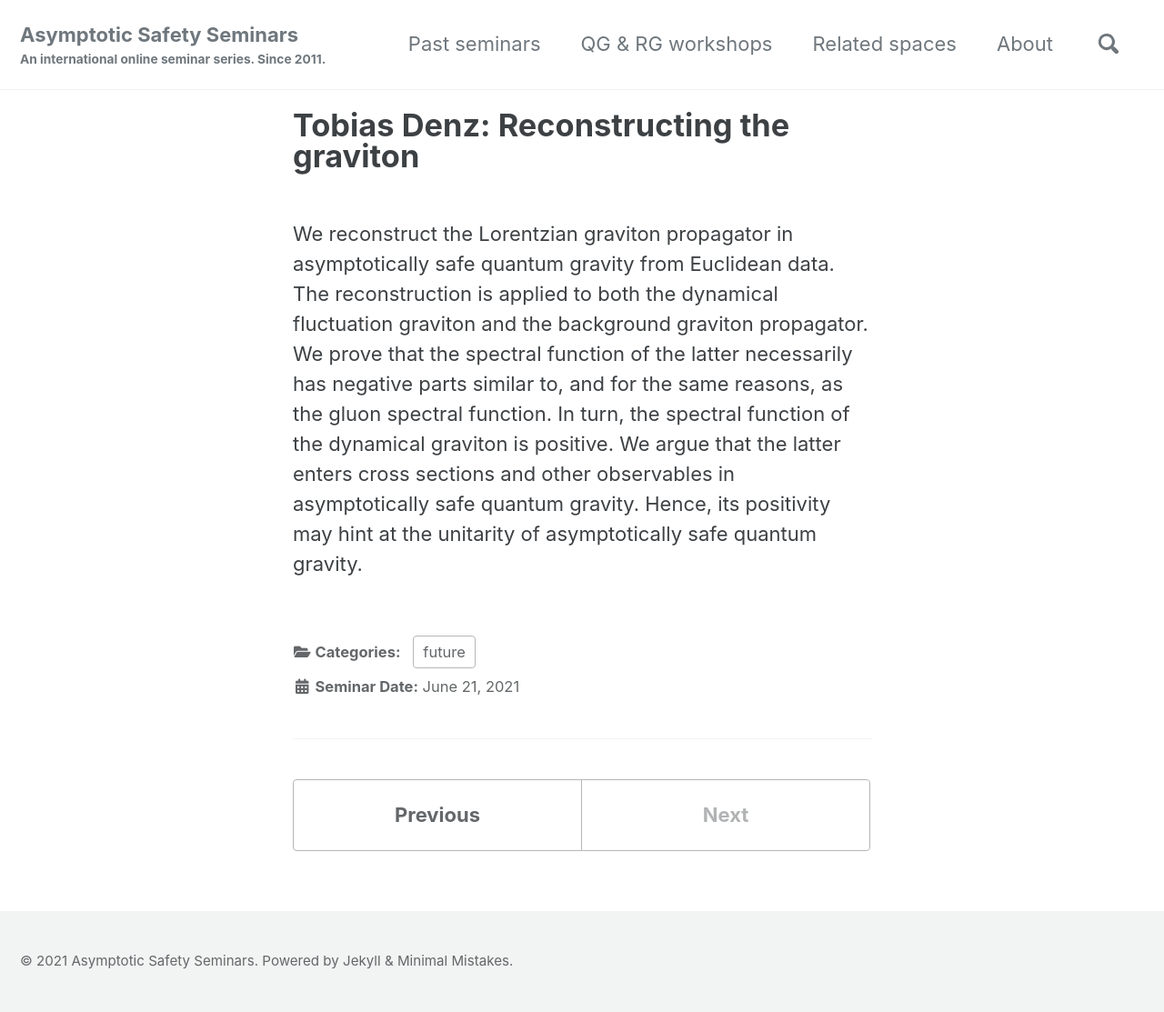
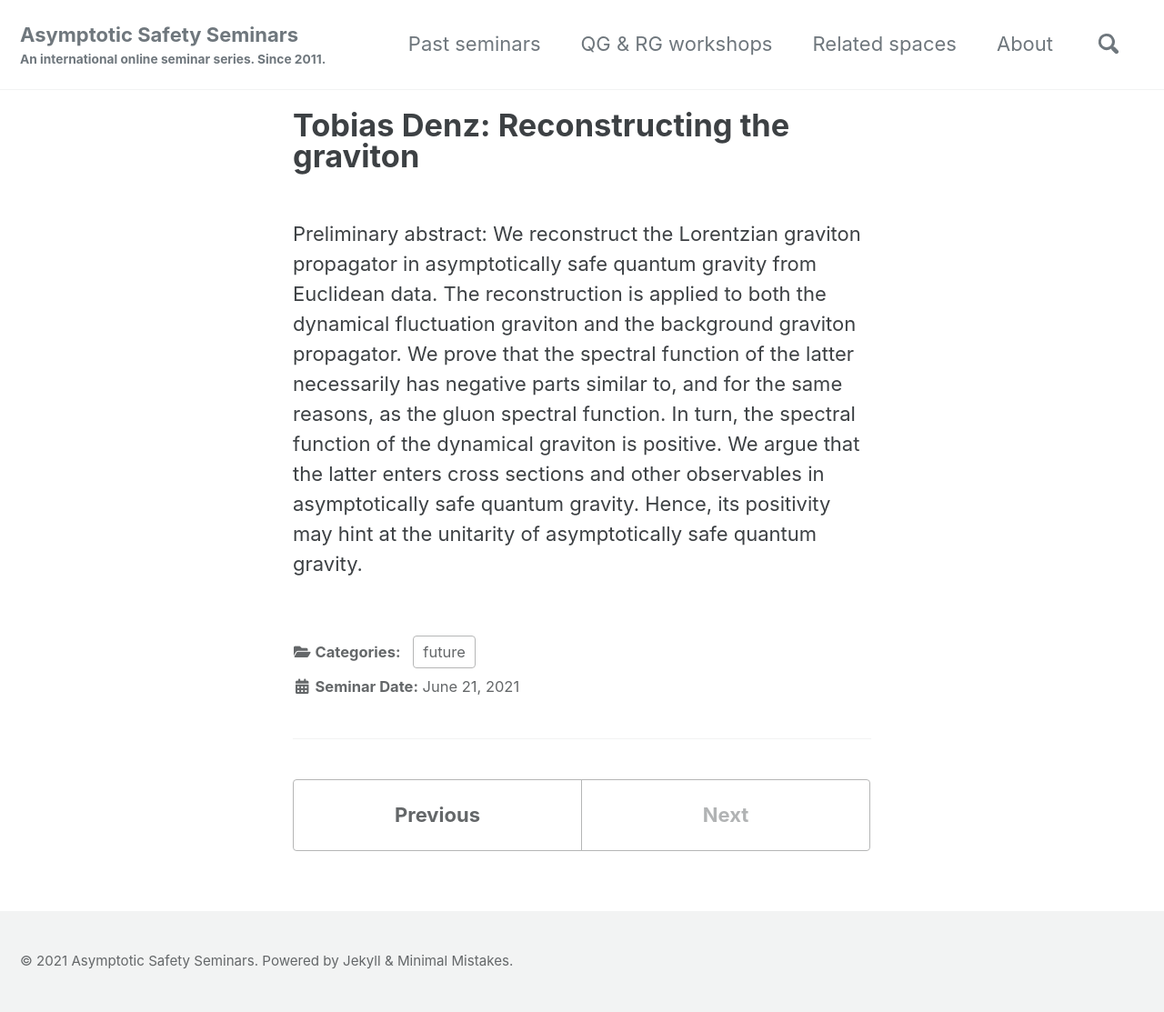
Before and after one commit to aaron-hd/as-website, a Jekyll site: the page built from _posts/2021-06-21-Tobias-Denz.md, in a window 1280 px wide. Shown: the whole page at 91% size. Built offline with Jekyll 4.4.1, drawn with Linux system fonts in a browser that asks for light colours; cached includes are drawn as plain includes.

Commit message:
minor changes in posts

```diff
--- a/_posts/2021-06-21-Tobias-Denz.md
+++ b/_posts/2021-06-21-Tobias-Denz.md
@@ -6,4 +6,4 @@ published: "true"
 category: "future"
 ---
 
-We reconstruct the Lorentzian graviton propagator in asymptotically safe quantum gravity from Euclidean data. The reconstruction is applied to both the dynamical fluctuation graviton and the background graviton propagator. We prove that the spectral function of the latter necessarily has negative parts similar to, and for the same reasons, as the gluon spectral function. In turn, the spectral function of the dynamical graviton is positive. We argue that the latter enters cross sections and other observables in asymptotically safe quantum gravity. Hence, its positivity may hint at the unitarity of asymptotically safe quantum gravity.
+Preliminary abstract: We reconstruct the Lorentzian graviton propagator in asymptotically safe quantum gravity from Euclidean data. The reconstruction is applied to both the dynamical fluctuation graviton and the background graviton propagator. We prove that the spectral function of the latter necessarily has negative parts similar to, and for the same reasons, as the gluon spectral function. In turn, the spectral function of the dynamical graviton is positive. We argue that the latter enters cross sections and other observables in asymptotically safe quantum gravity. Hence, its positivity may hint at the unitarity of asymptotically safe quantum gravity.
```
Also changed, not shown: _posts/2021-06-14-Ivano-Basile.md (+1 -1 lines).
